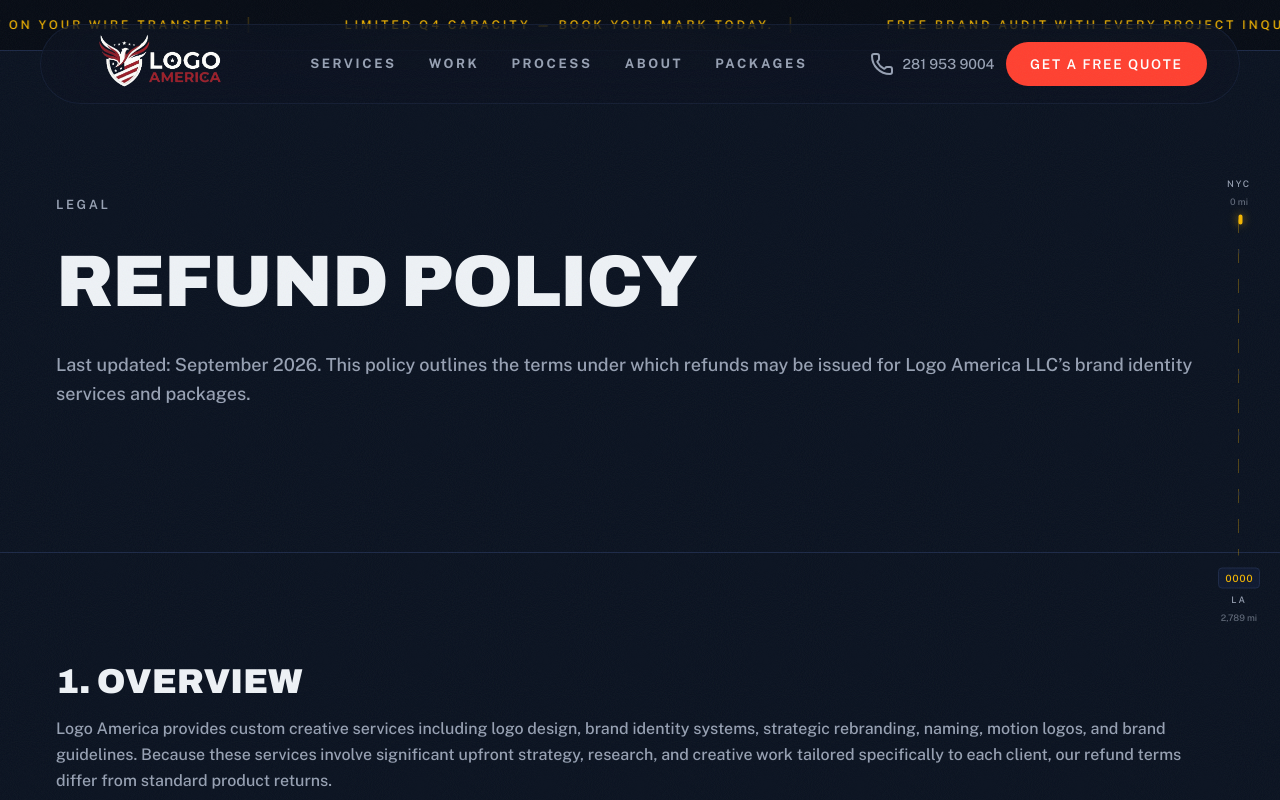
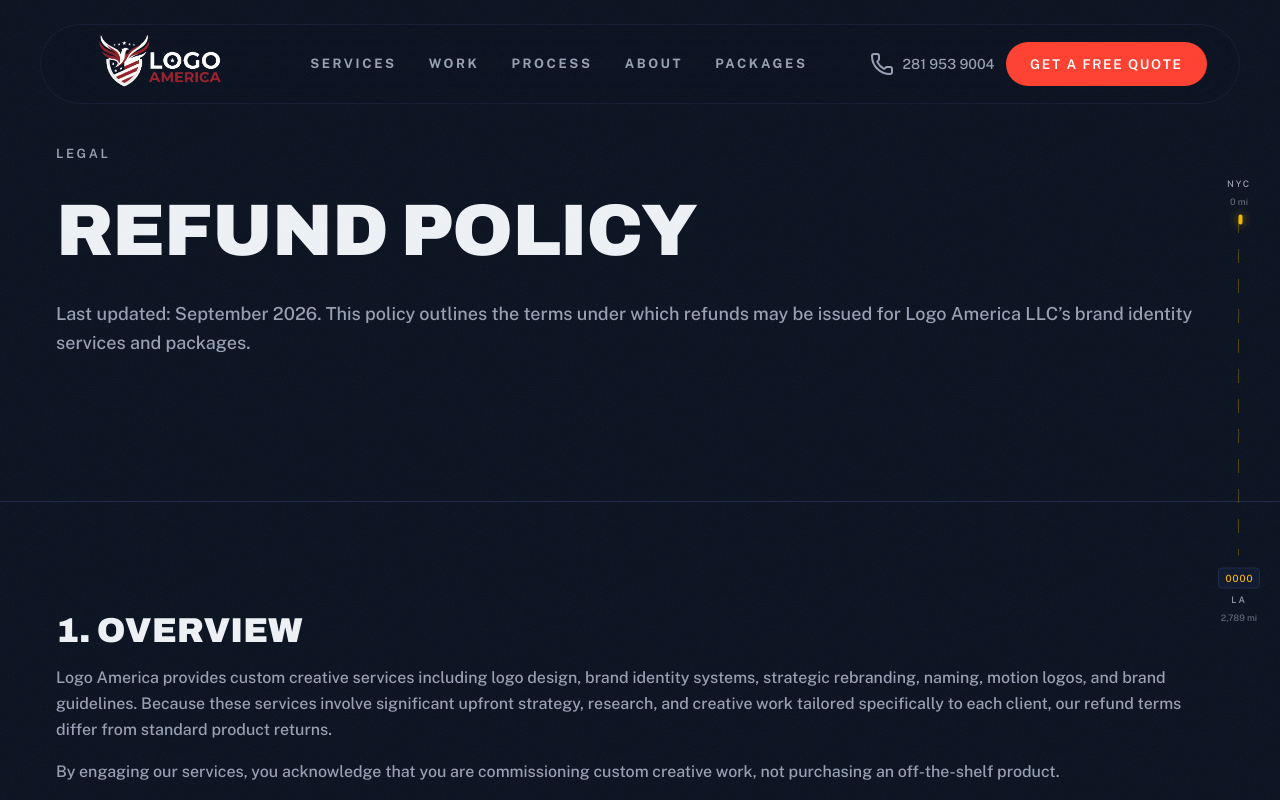
Before and after one commit to muneebdev18/Logoamerica.us, a Next.js app: page /refund-policy in a window 1280 px wide. Shown: the top 800 px of the page. Built offline with nearby package versions, Linux system fonts and the light colour scheme.

Commit message:
Remove the announcement bar

```diff
--- a/components/LegalLayout.tsx
+++ b/components/LegalLayout.tsx
@@ -36,7 +36,7 @@ export default function LegalLayout({ children }: LegalLayoutProps) {
 
   return (
     <>
-      <AnnouncementBar />
+      {/* <AnnouncementBar /> */}
       <Nav />
       <RouteRail />
       <Cursor />
```
